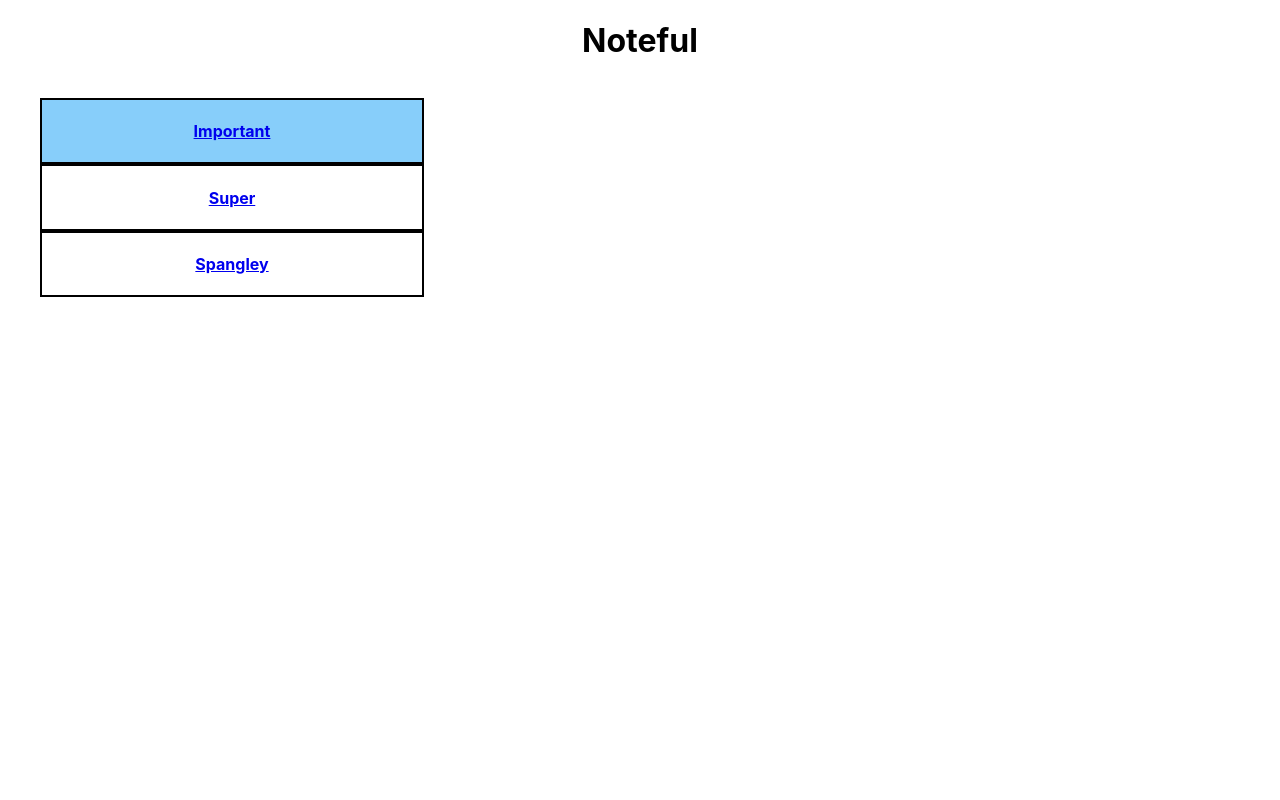
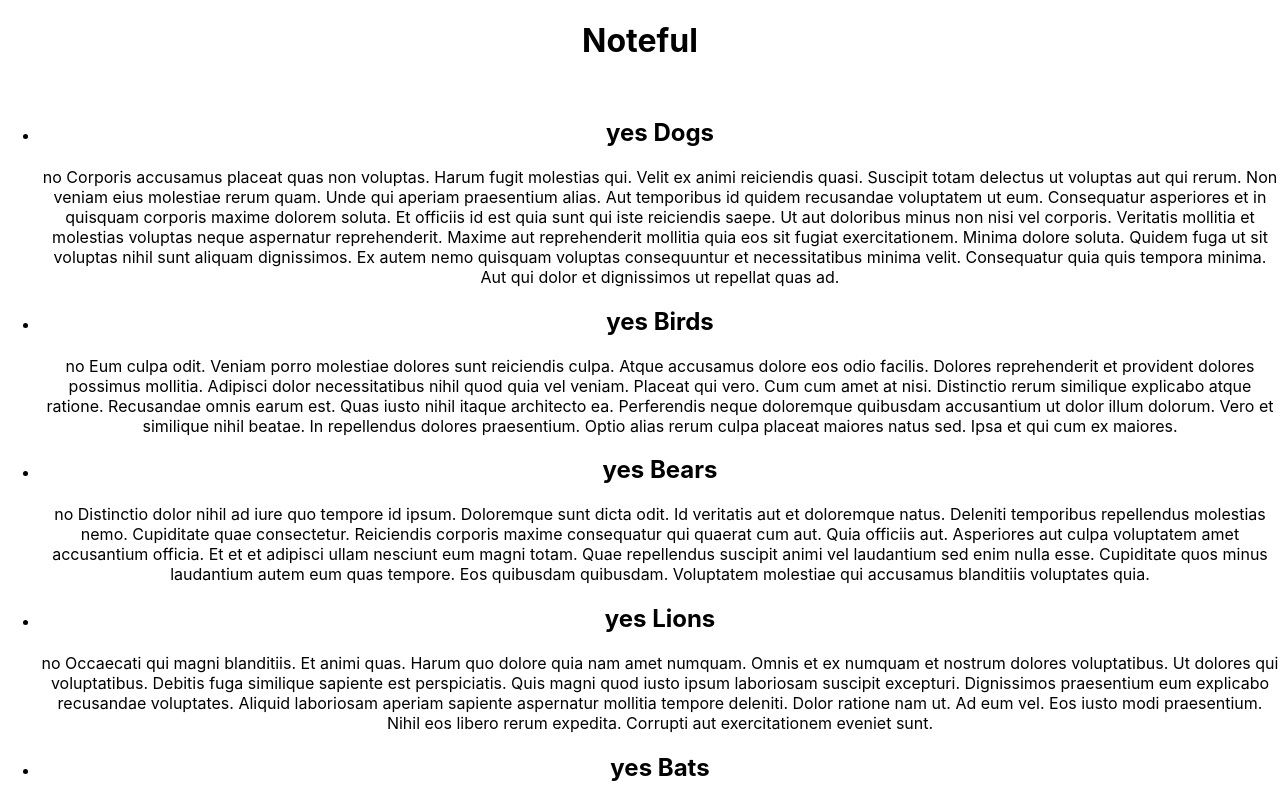
Before and after one commit to thinkful-ei-jaguar/noteful-amber-kraig, a React (Create React App) app: page /folder/b0715efe-ffaf-11e8-8eb2-f2801f1b9fd1 in a window 1280 px wide. Shown: the top 800 px of the page. Built offline with nearby package versions, Linux system fonts and the light colour scheme.

Commit message:
render selected folder notes dynamically is working

```diff
--- a/src/App.css
+++ b/src/App.css
@@ -1,5 +1,6 @@
 .App {
   text-align: center;
+
 }
 
 body,html{
--- a/src/App.js
+++ b/src/App.js
@@ -5,7 +5,7 @@
 import NoteList from './NoteList';
 import FolderList from './FolderList';
 import NotePage from './NotePage';
-
+import FolderPage from './FolderPage';
 
 class App extends Component {
 
@@ -136,16 +136,17 @@
   </Route>
 <main>
 
-  <ul className="folder-list">
+  {/* <ul className="folder-list"> */}
   <Route
 path="/folder/:folderId"
-render={()=>{
-
+render={({match})=>{
+return <FolderPage match={match} folders={this.state.folders}
+notes={this.state.notes }  />
 
 
 }}
 />
-
+<ul className="folder-list">
  {this.state.folders.map(folder=>{
    return <FolderList name={folder.name}
                       key={folder.id}
--- a/src/FolderPage.js
+++ b/src/FolderPage.js
@@ -5,16 +5,25 @@
 
 
 render(){
-
-return(
+    console.log(this.props.match)
+let finalFolders=  this.props.notes.filter(note=>{
+return note.folderId === this.props.match.params.folderId})
+// finalFolders.join("")
+console.log(finalFolders)
 
 
+return (
+    <ul>
+    {finalFolders.map(each=>{
+     return   <li><h2>yes {each.name} </h2>
+<p>no  {each.content}</p>    </li>
+    })
+ }
+
+
+    </ul>
 
 )
-
-
-
-}
 
 
 
@@ -23,5 +32,8 @@
 }
 
 
+}
+
+
 
 export default FolderPage;
```
